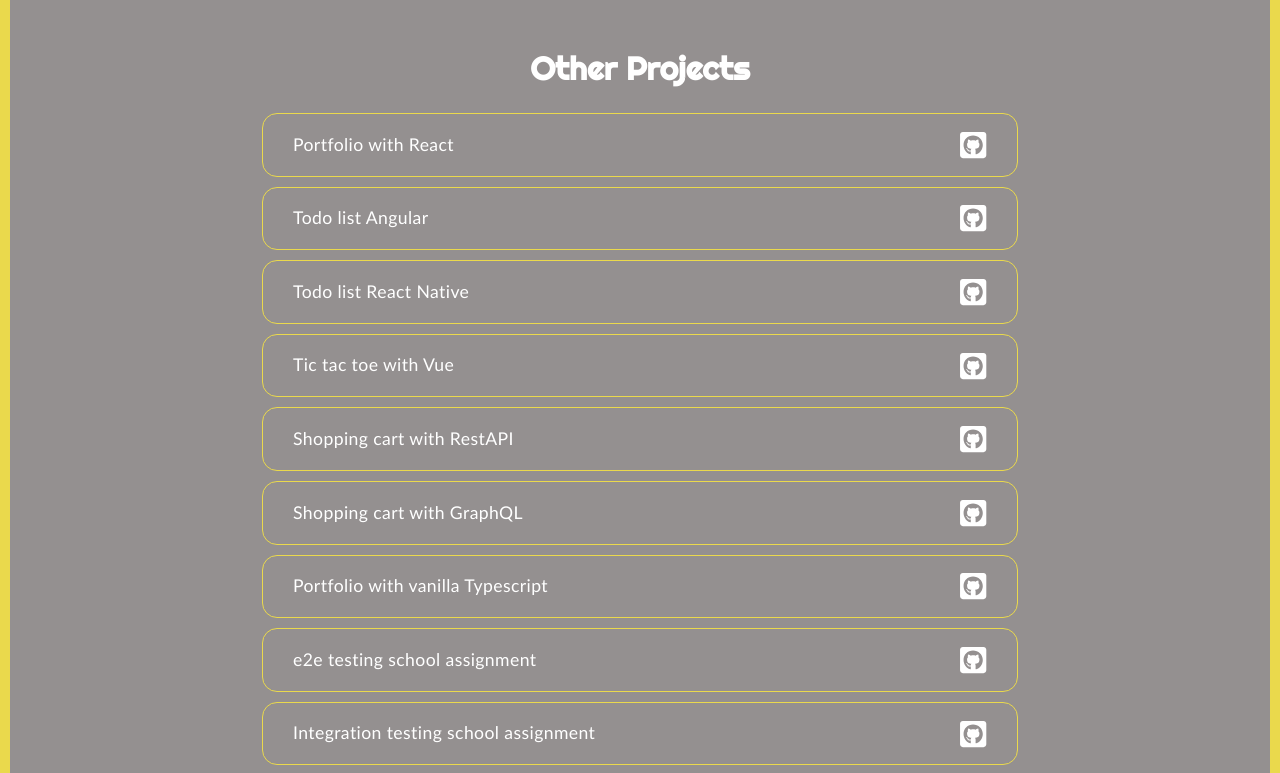
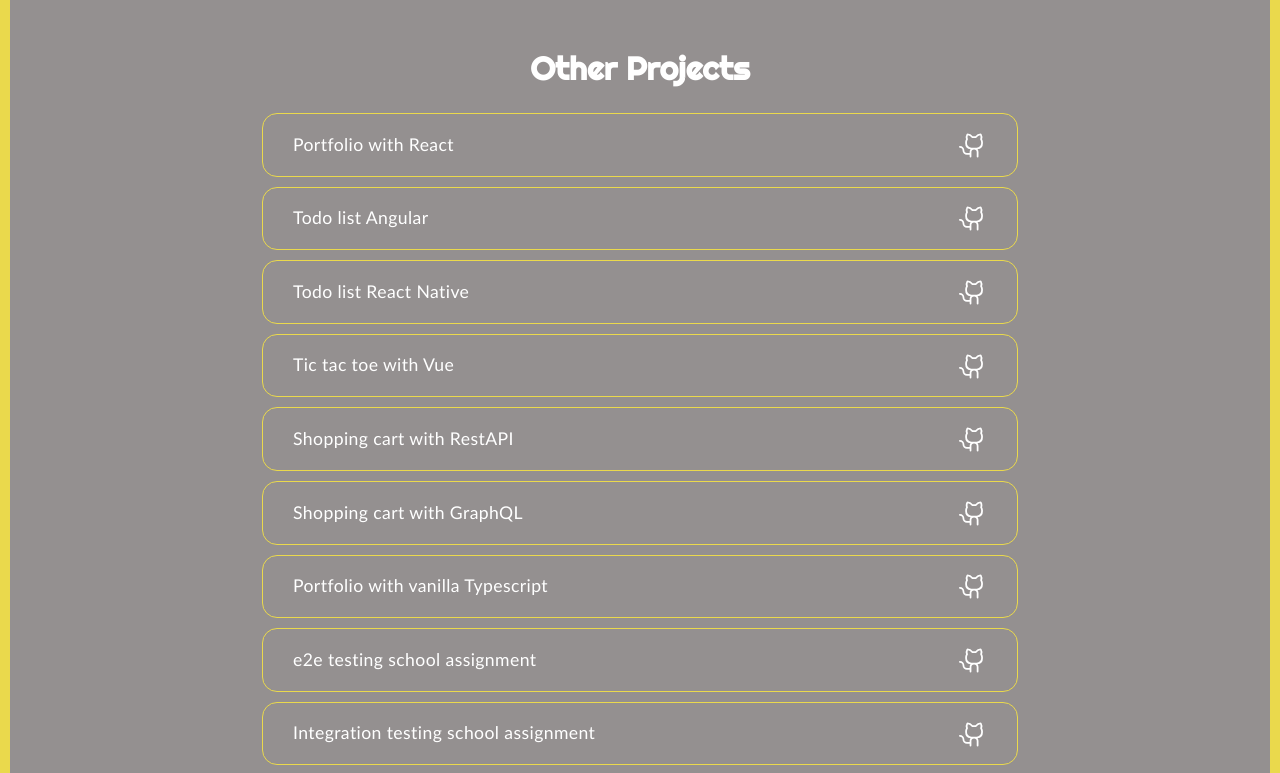
Before and after one commit to r0binsahin/portfolio_react, a React (Vite) app: page / in a window 1280 px wide. Shown: the part 6340-7113 px from the top of the page. Built offline with nearby package versions, Linux system fonts and the light colour scheme.

Commit message:
(feat): other prj icon updated

```diff
--- a/src/component/otherProjects/DisplayOtherProjects.tsx
+++ b/src/component/otherProjects/DisplayOtherProjects.tsx
@@ -1,6 +1,6 @@
 import { useContext } from "react";
-import { FaGithubSquare } from "react-icons/fa";
 
+import { PiGithubLogo } from "react-icons/pi";
 import "./DisplayOtherProjects.scss";
 
 import { DataContext } from "../../context/DataContext";
@@ -17,7 +17,7 @@
             <div className="project">
               <p className="projectName">{project.otherProjectName}</p>
 
-              <FaGithubSquare size={30} color="#fff" />
+              <PiGithubLogo size={30} color="#fff" />
             </div>
           </a>
         ))}
```
